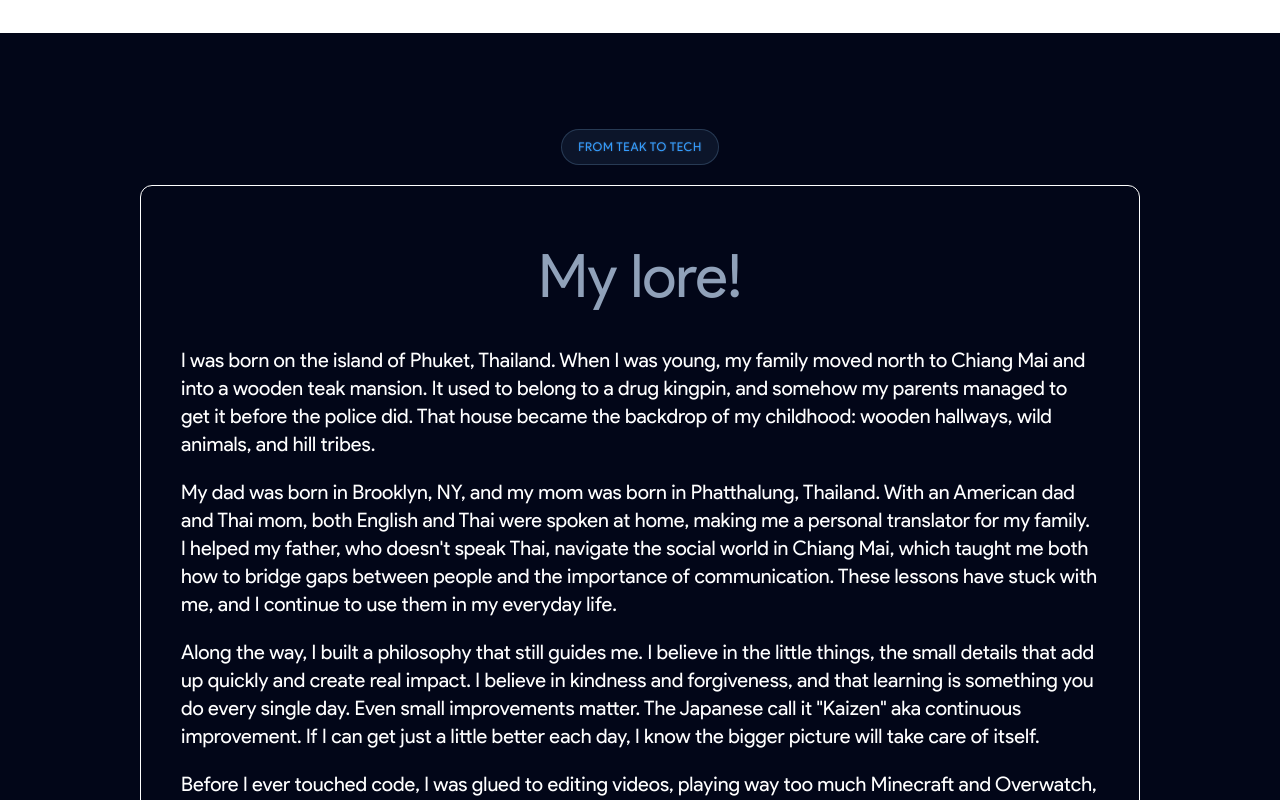
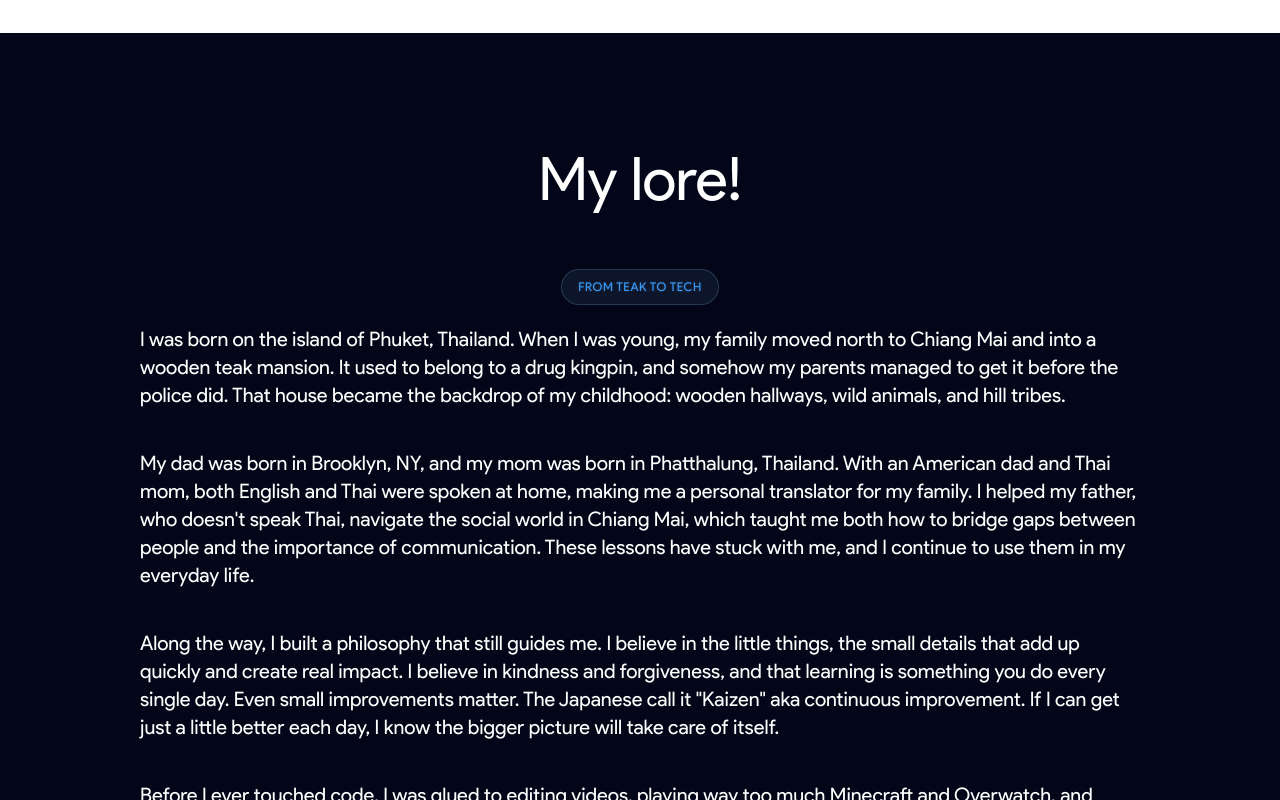
Before and after one commit to DaveMatNat/ReactPortfolio, a React (Vite) app: page / in a window 1280 px wide. Shown: the part 940-1740 px from the top of the page. Built offline with nearby package versions, Linux system fonts and the light colour scheme.

Commit message:
Fixed Lore

```diff
--- a/src/components/Story.jsx
+++ b/src/components/Story.jsx
@@ -4,9 +4,8 @@ function Story() {
             className="bg-slate-950 text-white px-8 py-16 sm:py-20 md:py-24 max-h-fit"
         >
             <div className='max-w-[1000px] mx-auto flex flex-col gap-[1.25rem]'>
+                <h2 className="text-4xl sm:text-6xl py-5 mx-auto text-center mb-5">My lore!</h2>
                 <p className="tag rank rounded-full px-4 py-2 text-center mx-auto">from Teak to Tech</p>
-                <div className="border-1 rounded-xl p-10 bg-slate-950">
-                    <h2 className="text-4xl sm:text-6xl py-5 mx-auto text-center mb-5 text-slate-400">My lore!</h2>
                 <p className="mb-5 text-base sm:text-xl">
                     I was born on the island of Phuket, Thailand. When I was young, my family
                     moved north to Chiang Mai and into a wooden teak mansion. It used to belong
@@ -44,7 +43,6 @@ function Story() {
                     instead of wood and stone. And honestly, I’m still just getting started.
                 </p>
             </div>
-            </div>
         </section>
     )
 }
```
Lines whose indentation alone changed are shown as unchanged.
